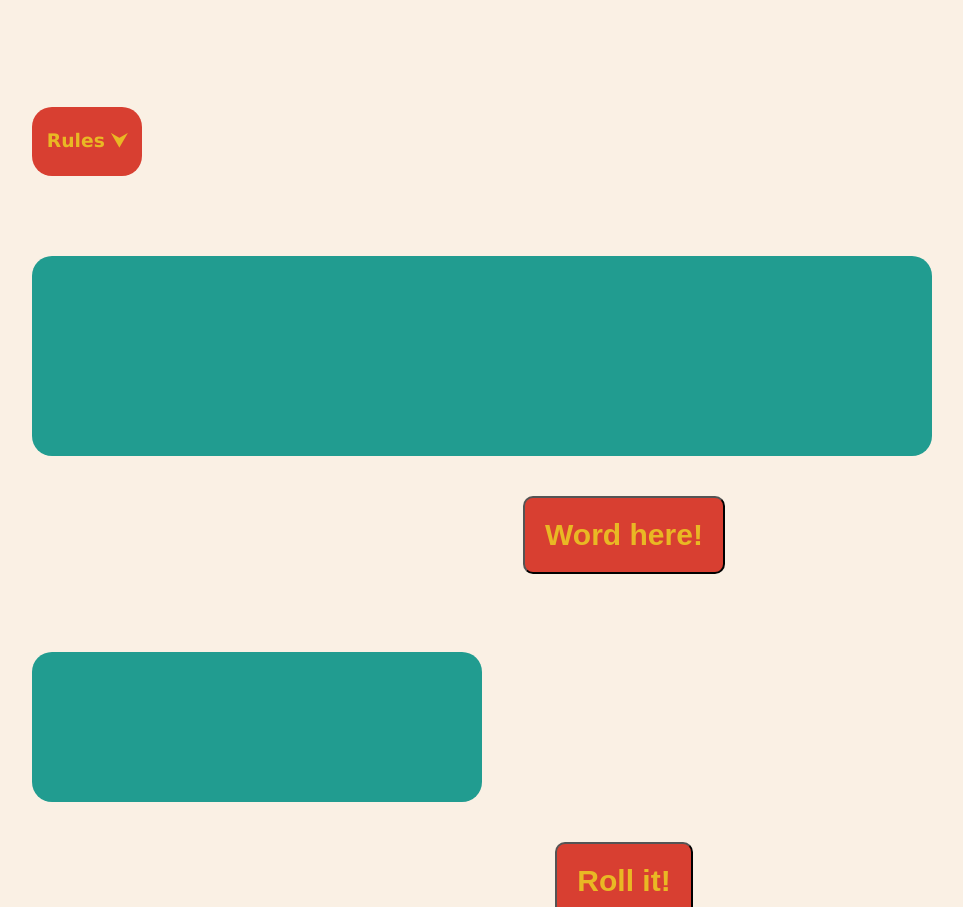
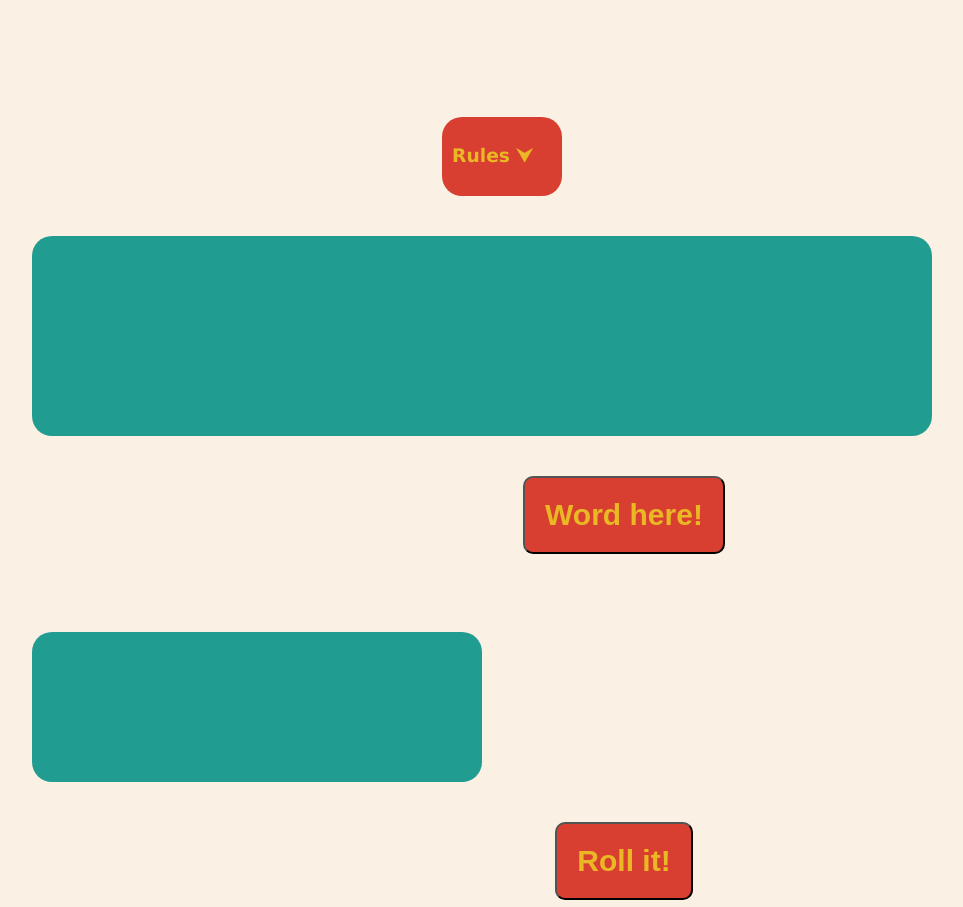
Before and after one commit to rodasamortin/M.A.S.H.U.P-game, a plain HTML site: page mashup.html in a window 1280 px wide. Shown: the part 1138-2045 px from the top of the page, without its empty margins (16-979 px from the left). Drawn offline with Linux system fonts and the light colour scheme.

Commit message:
adjusted padding rules button and rules display

```diff
--- a/mashup.css
+++ b/mashup.css
@@ -63,11 +63,14 @@ h1
 }
 
 .rules {
+    display:flex;
+    position:relative;
     cursor:pointer;
     background-color: #D83F31;
     color:#E9B824;
-    margin: 40px;
-    padding:5px;
+    margin-top:50px;
+    margin-left: 450px;
+    padding:10px;
     width:100px;
     text-align: center;
     border-radius: 20px;
@@ -77,6 +80,9 @@ h1
     color:#219C90;
     display:none;
     height:200px;
+    position:relative;
+    margin-top:50px;
+    margin-left: 450px;
 
 }
 
@@ -91,7 +97,7 @@ h1
 .word--display, .number--display {
   text-align: center;
   position: relative;
-  display:flex;
+  display: flex;
   text-align: center;
   flex-flow: row wrap;
 
@@ -108,9 +114,10 @@ h1
     background-color: #219C90;
     color: #E9B824;
     border-radius: 20px;
-    display:flex;
+    display: flex;
     text-align: center;
     flex-flow: row wrap;
+
 
 
 }
```
